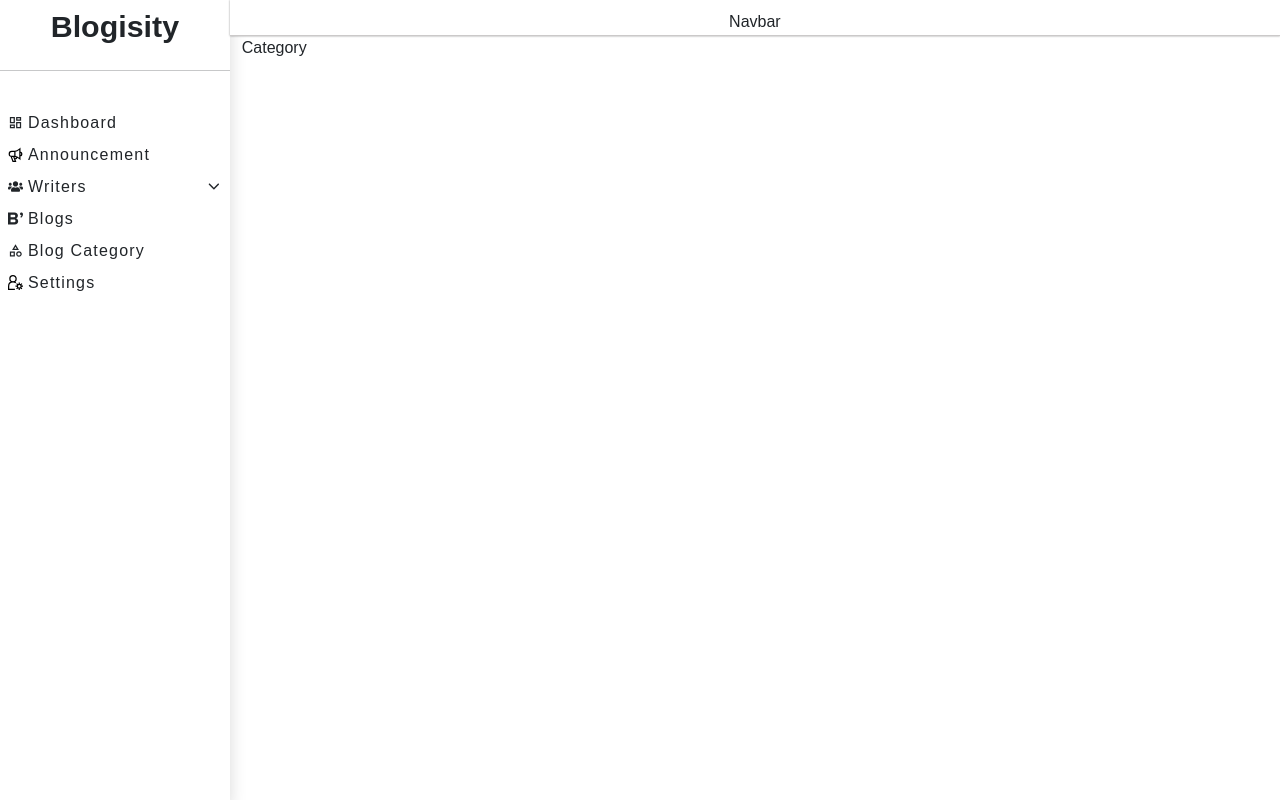
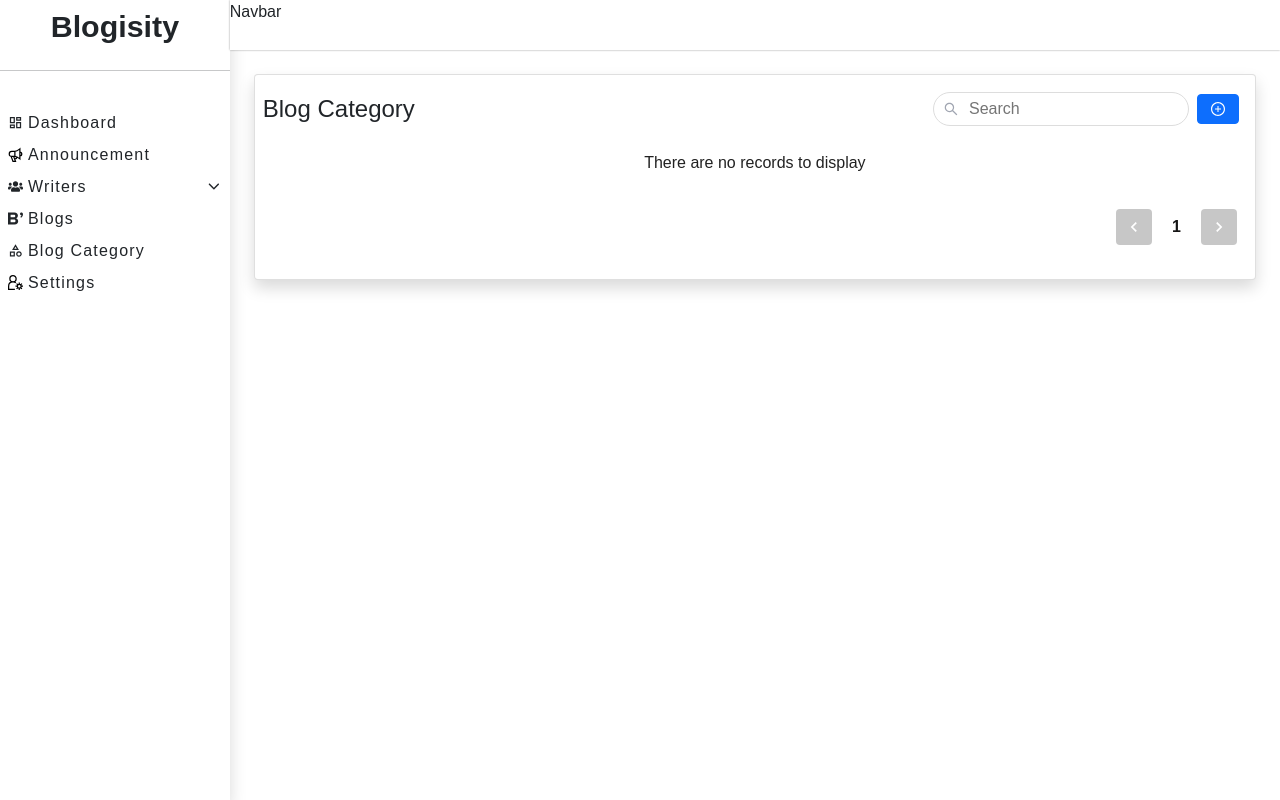
Before and after one commit to JasonCabral131/blogisity-fronend, a React (Create React App) app: page /admin/category in a window 1280 px wide. Built offline with nearby package versions, Linux system fonts and the light colour scheme; a web font is replaced by a local one.

Commit message:
hotfix for table pagination

```diff
--- a/package.json
+++ b/package.json
@@ -13,6 +13,7 @@
     "react-data-table-component": "^7.5.2",
     "react-dom": "^18.2.0",
     "react-icons": "^4.4.0",
+    "react-paginate": "^8.1.3",
     "react-redux": "^8.0.2",
     "react-router-dom": "^5.3.3",
     "react-scripts": "5.0.1",
--- a/src/component/NavbarSearch/index.jsx
+++ b/src/component/NavbarSearch/index.jsx
@@ -4,9 +4,7 @@ import { AiOutlineSearch } from "react-icons/ai";
 function NavbarSearch() {
   const [searching, setSeaching] = useState(false);
   const [val, setVal] = useState("");
-  const handleSubmit = (e) => {
-    e.preventDefault();
-  }
+
   return (
 
       <button className={`btn-search p-2 `} onBlur={e => {
--- /dev/null
+++ b/src/component/TablePagination/index.jsx
@@ -0,0 +1,69 @@
+import React, { useEffect, useState } from "react";
+import "./style.scss";
+import ReactPaginate from "react-paginate";
+import { MdKeyboardArrowLeft, MdKeyboardArrowRight } from "react-icons/md";
+
+const TablePagination = ({ page, setPage, totalPages = 0}) => {
+
+
+    const onNextPage = () => {
+        if (page < totalPages) {
+          setPage(page + 1);
+        }
+      };
+      const onPrevPage = () => {
+        if (page > 0) {
+          setPage(page - 1);
+        }
+      };
+  const PrevPage = () => {
+    return (
+        <div
+          onClick={onPrevPage}
+          className={`${
+            page === 0
+              ? "bg-gray-50 cursor-not-allowed "
+              : "bg-blue-50"
+          }  align-items-center justify-content-center text-center d-flex p-2 rounded`}
+        >
+          <MdKeyboardArrowLeft size={20} color="#ffffff"/>
+        </div>
+      );
+  }
+  const NextPage = () => {
+    return (
+        <div
+          onClick={onNextPage}
+          className={`${
+            page === totalPages
+              ? "bg-gray-50 cursor-not-allowed "
+              : "bg-blue-50"
+          }  align-items-center justify-content-center text-center d-flex p-2 rounded`}
+        >
+          <MdKeyboardArrowRight size={20} color="#ffffff"/>
+        </div>
+      );
+  }
+  const handlePageClick = (event) => {
+    setPage(event.selected);
+  };
+  return (
+    <div className="d-flex justify-content-end ">
+      <ReactPaginate
+        activeClassName="bg-gray-50 rounded py-1 text-white px-3 align-items-center justify-content-center text-center d-flex pointer active-page"
+        breakLabel="..."
+        forcePage={1}
+        previousLabel={<PrevPage />}
+        nextLabel={<NextPage />}
+        onPageChange={handlePageClick}
+        pageRangeDisplayed={3}
+        pageCount={totalPages + 1}
+        renderOnZeroPageCount={null}
+        pageLinkClassName="align-items-center justify-content-center text-center d-flex pointer not-active"
+        className="paginate-page"
+      />
+    </div>
+  );
+};
+
+export default TablePagination;
--- /dev/null
+++ b/src/component/TablePagination/style.scss
@@ -0,0 +1,24 @@
+.paginate-page{
+    display: flex;
+    align-items: center;
+    justify-content: space-between;
+    list-style:none;
+    list-style-type: none;
+    & > * {
+        margin: 10px;
+    }
+    li a {
+        text-decoration: none;
+    }
+}
+.active-page{
+    a{
+        color: #fff !important;
+        font-weight: 900 !important;
+    }
+
+}
+.not-active{
+    color: rgb(22, 21, 21);
+    font-weight:900;
+}
--- /dev/null
+++ b/src/component/TableSearch/index.jsx
@@ -0,0 +1,13 @@
+import React from 'react'
+import "./style.scss";
+import { AiOutlineSearch } from "react-icons/ai";
+const TableSearch = () => {
+  return (
+    <div className='table-search-container'>
+        <AiOutlineSearch size={16} className="tbl-search-icons"/>
+        <input placeholder='Search' type={"search"} className="tbl-search-input" />
+    </div>
+  )
+}
+
+export default TableSearch
--- /dev/null
+++ b/src/component/TableSearch/style.scss
@@ -0,0 +1,51 @@
+.table-search-container {
+    position: relative;
+}
+.tbl-search-icons {
+    font-family: 'Material Icons';
+    font-weight: normal;
+    font-style: normal;
+    font-size: 24px;
+    line-height: 1;
+    letter-spacing: normal;
+    text-transform: none;
+    display: inline-block;
+    white-space: nowrap;
+    word-wrap: normal;
+    direction: ltr;
+    -webkit-font-feature-settings: 'liga';
+    -webkit-font-smoothing: antialiased;
+}
+.table-search-container svg{
+    color: #a0a5b1;
+    position: absolute;
+    font-size: 19px;
+    top: 9px;
+    left: 10px;
+}
+.table-search-container input {
+    height: 34px;
+    border-radius: 20px;
+    padding-left: 35px;
+    border-color: #ddd;
+    box-shadow: none;
+}
+.tbl-search-input {
+    display: block;
+    width: 100%;
+    height: calc(1.5em + 0.75rem + 2px);
+    padding: 0.375rem 0.75rem;
+    font-size: 1rem;
+    font-weight: 400;
+    line-height: 1.5;
+    color: #495057;
+    background-color: #fff;
+    background-clip: padding-box;
+    border: 1px solid #ced4da;
+    border-radius: 0.25rem;
+    transition: border-color .15s ease-in-out,box-shadow .15s ease-in-out;
+}
+.table-search-container input:focus {
+    outline: none !important;
+    border: 2px solid rgb(90, 189, 251) !important;
+}
--- a/src/container/admin/Navbar.jsx
+++ b/src/container/admin/Navbar.jsx
@@ -2,7 +2,7 @@ import React from 'react'
 
 const Navbar = () => {
   return (
-    <div className='navbar-container shadow-bottom'>Navbar</div>
+    <div className='navbar-admin-container shadow-bottom'>Navbar</div>
   )
 }
 
--- a/src/container/admin/style.scss
+++ b/src/container/admin/style.scss
@@ -9,10 +9,11 @@
     width: 280px;
     min-height: 100vh;
 }
-.navbar-container{
+.navbar-admin-container{
     background-color: #ffffff;
     -moz-box-shadow: 0 0 2px rgba(0, 0, 0, 0.4);
     -webkit-box-shadow: 0 0 2px rgba(0, 0, 0, 0.4);
+    height: 50px;
 
 }
 .sidebar-title{
--- a/src/index.css
+++ b/src/index.css
@@ -1,4 +1,5 @@
 @import url('https://fonts.googleapis.com/css2?family=Anek+Malayalam:wght@100;200;300&display=swap');
+
 
 body {
   margin: 0;
@@ -12,3 +13,19 @@ body {
 .pointer{
   cursor: pointer;
 }
+.table-title{
+  font-size: 1.5rem;
+}
+
+.bg-blue-50{
+  background-color: rgb(147, 212, 247);
+}
+.cursor-not-allowed{
+  cursor: not-allowed;
+}
+.bg-gray-50{
+  background-color: rgb(199, 199, 199);
+}
+.rounded{
+  border-radius: 8px;
+}
--- a/src/pages/Category/index.jsx
+++ b/src/pages/Category/index.jsx
@@ -1,8 +1,66 @@
-import React from 'react'
+import React, { useState } from 'react'
 
+import DataTable from 'react-data-table-component';
+import {BsPencilSquare, BsTrash} from "react-icons/bs";
+import {FaRegEye} from "react-icons/fa";
+import {useSelector} from "react-redux";
+import {AiOutlinePlusCircle} from "react-icons/ai";
+import TableSearch from '../../component/TableSearch';
+import TablePagination from '../../component/TablePagination';
 const Category = () => {
+  const category = useSelector(state => state.category.categories);
+  const [page, setPage] = useState(0);
+  const columns = [
+    {
+        name: 'Name',
+        selector: row => row.title,
+    },
+    {
+        name: 'Description',
+        selector: row => row.year,
+    },
+    {
+
+        cell: (row) => <div className='d-flex justify-content-center align-items-center'>
+          <BsPencilSquare color='#34dfeb' size={15} className="pointer"/>
+          <FaRegEye color='#34dfeb'  size={15}  className="mx-2 pointer"/>
+          <BsTrash color='#eb4034' size={15}  className="pointer"/>
+        </div>,
+        ignoreRowClick: true,
+        allowOverflow: true,
+        button: true,
+        name: 'Action',
+    },
+];
+
+console.log(category)
   return (
-    <div>Category</div>
+    <div className='container mt-4'>
+      <div className='card shadow p-2'>
+      <div className='d-flex justify-content-between align-items-center mt-2'>
+        <div className='w-100 table-title'>
+          Blog Category
+        </div>
+        <div className='w-100 d-flex justify-content-end align-items-center'>
+            <TableSearch />
+            <button className='btn btn-primary d-flex justify-content-center align-items-center mx-2'>
+            <AiOutlinePlusCircle />
+
+            </button>
+        </div>
+      </div>
+      <DataTable
+                columns={columns}
+                data={category}
+                fixedHeader
+                fixedHeaderScrollHeight="400px"
+        />
+
+          <TablePagination page={page} setPage={setPage} totalPage={0}/>
+
+      </div>
+
+    </div>
   )
 }
 
--- a/src/redux/features/CategorySlice.js
+++ b/src/redux/features/CategorySlice.js
@@ -1,6 +1,6 @@
 import { createSlice } from "@reduxjs/toolkit";
 const initialState = {
-    category: [],
+    categories: [],
     loading: false,
 }
 const slice =  createSlice({
```
Also changed, not shown: 1 other file (tests, documents, lock files or other folders).
